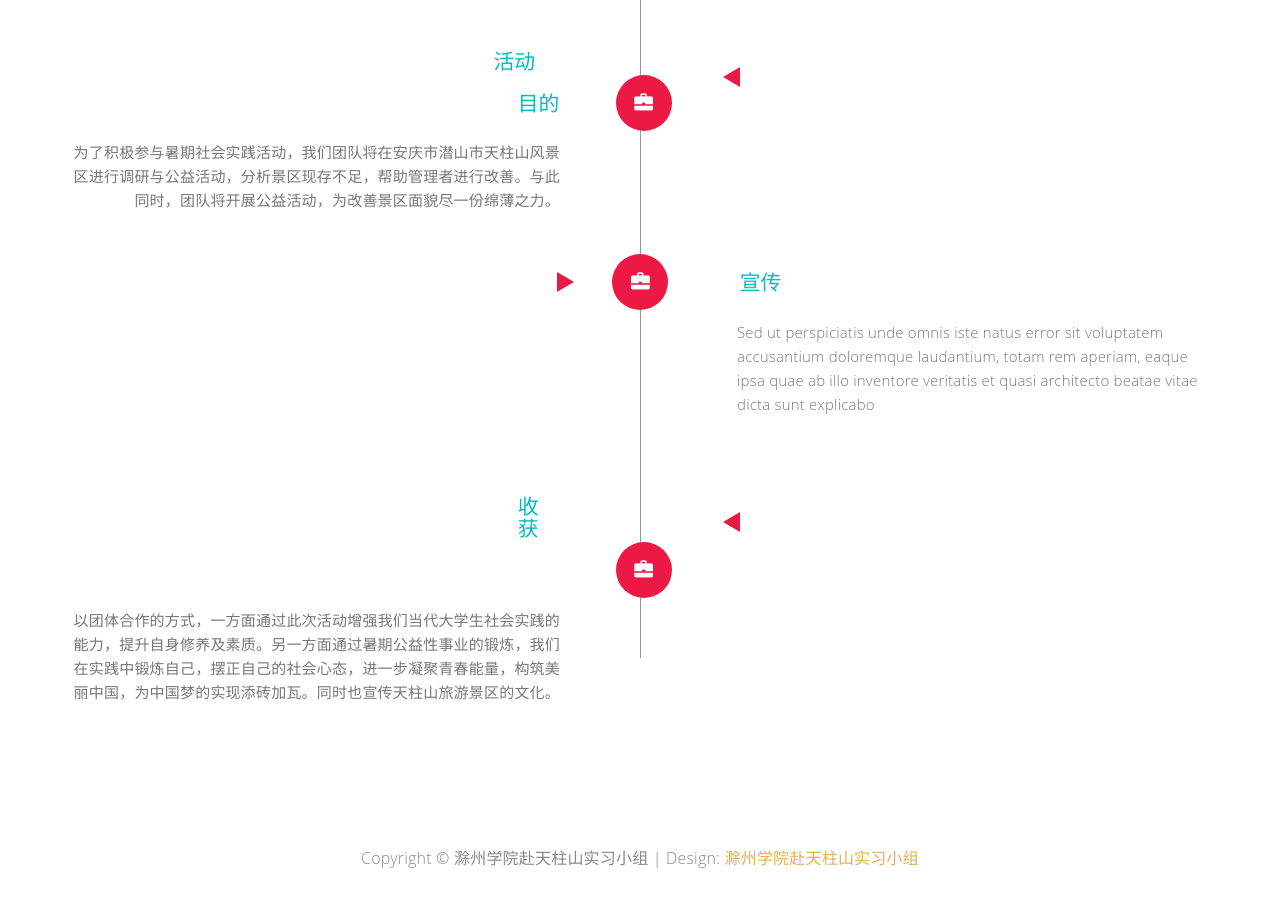
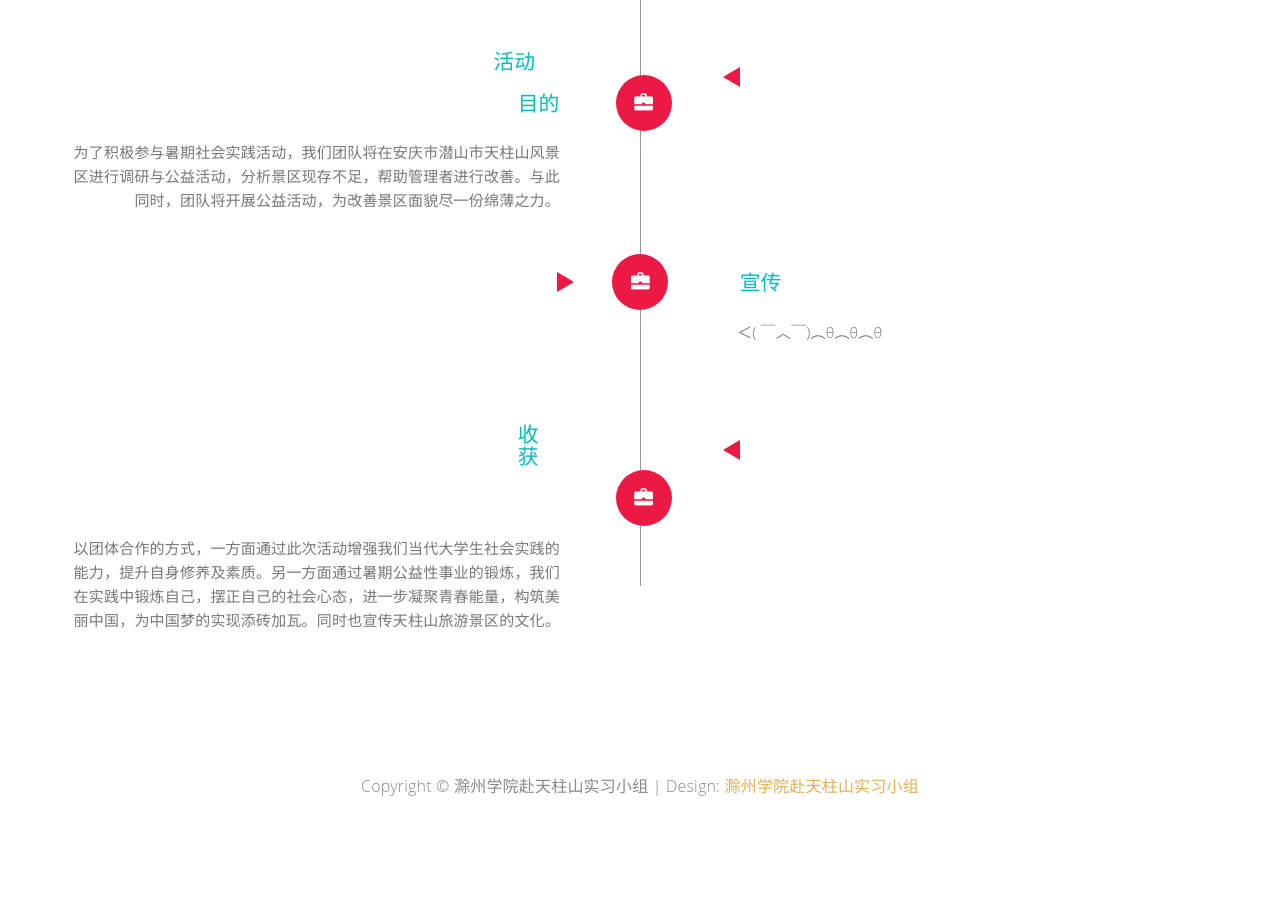
Before and after one commit to maskTAQ/maskTAQ.github.io, a plain HTML site: page index.html in a window 1280 px wide. Shown: the part 1131-2037 px from the top of the page. Drawn offline with Linux system fonts and the light colour scheme.

Commit message:
＜( ￣︿￣)︵θ︵θ︵θ

```diff
--- a/index.html
+++ b/index.html
@@ -132,7 +132,7 @@ http://www.templatemo.com/tm-498-stimulus
        </div>
        <div class="col-md-6 work-right">
          <h5><span class="glyphicon glyphicon-briefcase"> </span> 宣传</h5>
-         <p>Sed ut perspiciatis unde omnis iste natus error sit voluptatem accusantium doloremque laudantium, totam rem aperiam, eaque ipsa quae ab illo inventore veritatis et quasi architecto beatae vitae dicta sunt explicabo </p>
+         <p>＜( ￣︿￣)︵θ︵θ︵θ</p>
        </div>
        <div class="clearfix"> </div>
      </div>
```
